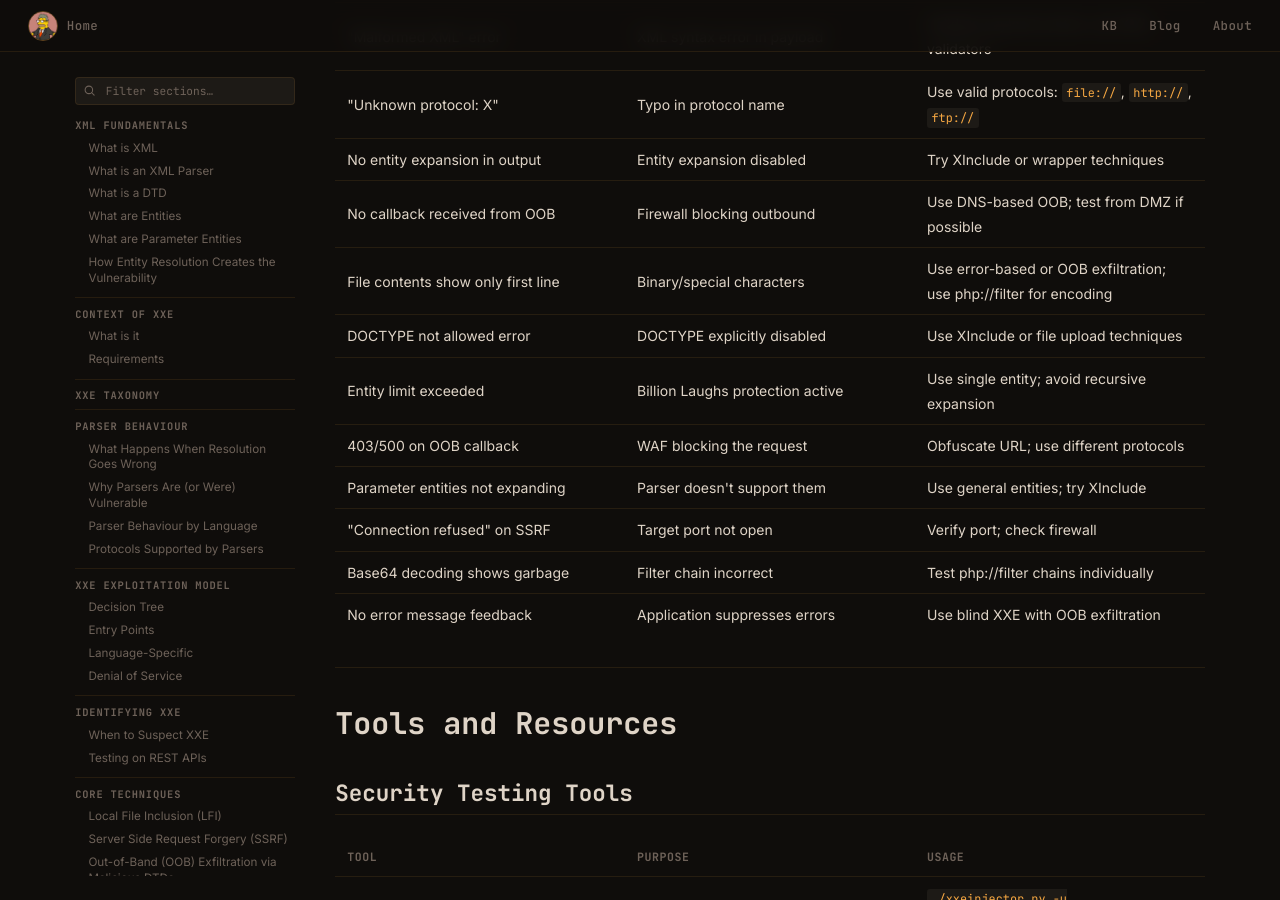
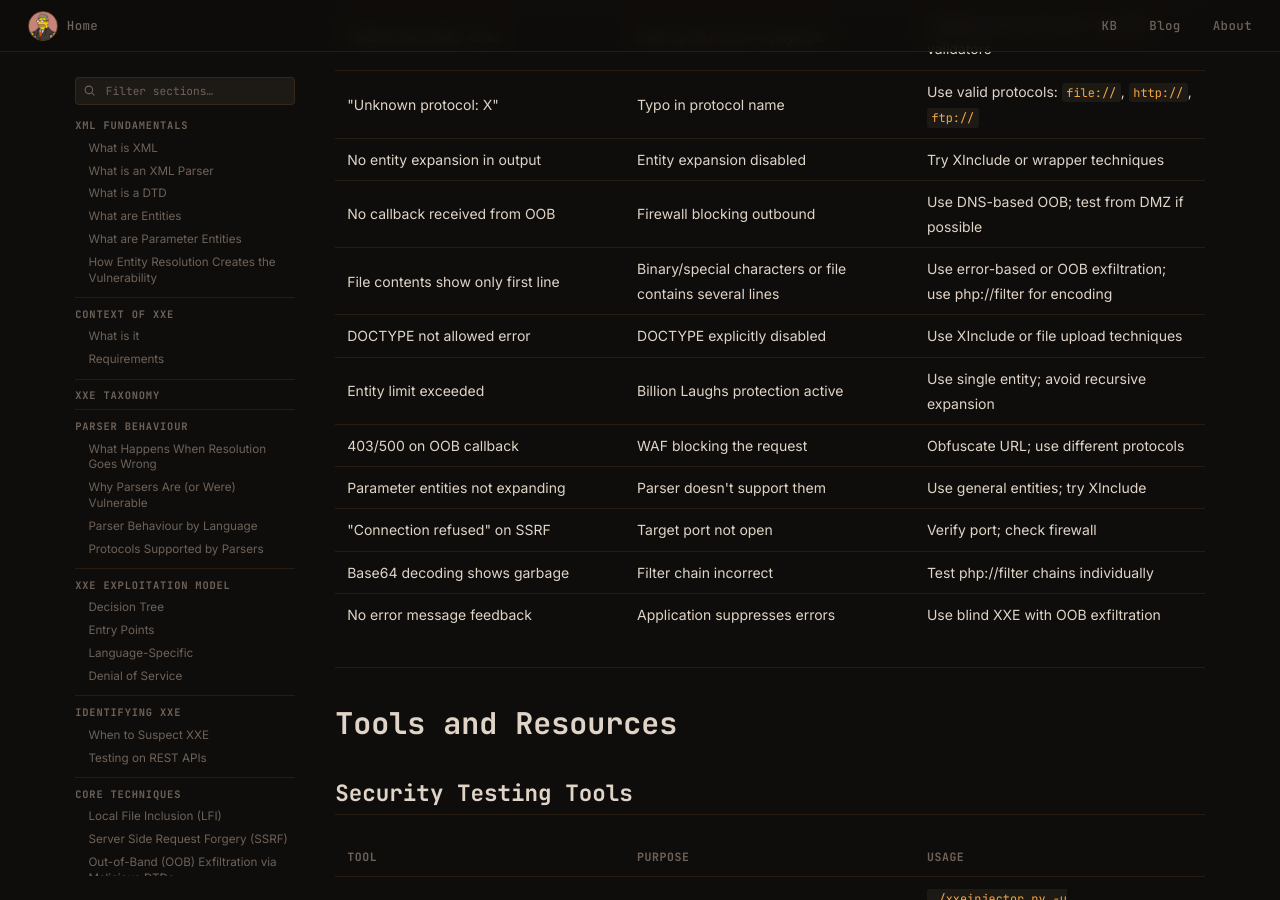
Before and after one commit to HansMolemanPNG/hansmolemanpng.github.io, an MkDocs documentation site: the page built from docs/kb/injection-attacks/xxe.md, in a window 1280 px wide and 900 px high, scrolled down 40482 px. Built offline with MkDocs 1.6.1, drawn with Linux system fonts in a browser that asks for light colours; nearby versions of some CDN libraries; comment, search, counter and statistics services are not loaded.

Commit message:
Update xxe.md

```diff
--- a/docs/kb/injection-attacks/xxe.md
+++ b/docs/kb/injection-attacks/xxe.md
@@ -1526,7 +1526,7 @@ RMI example:
 |"Unknown protocol: X"             |Typo in protocol name           |Use valid protocols: `file://`, `http://`, `ftp://`|
 |No entity expansion in output     |Entity expansion disabled       |Try XInclude or wrapper techniques                 |
 |No callback received from OOB     |Firewall blocking outbound      |Use DNS-based OOB; test from DMZ if possible       |
-|File contents show only first line|Binary/special characters       |Use error-based or OOB exfiltration; use php://filter for encoding|
+|File contents show only first line|Binary/special characters or file contains several lines       |Use error-based or OOB exfiltration; use php://filter for encoding|
 |DOCTYPE not allowed error         |DOCTYPE explicitly disabled     |Use XInclude or file upload techniques             |
 |Entity limit exceeded             |Billion Laughs protection active|Use single entity; avoid recursive expansion       |
 |403/500 on OOB callback           |WAF blocking the request        |Obfuscate URL; use different protocols             |
```
